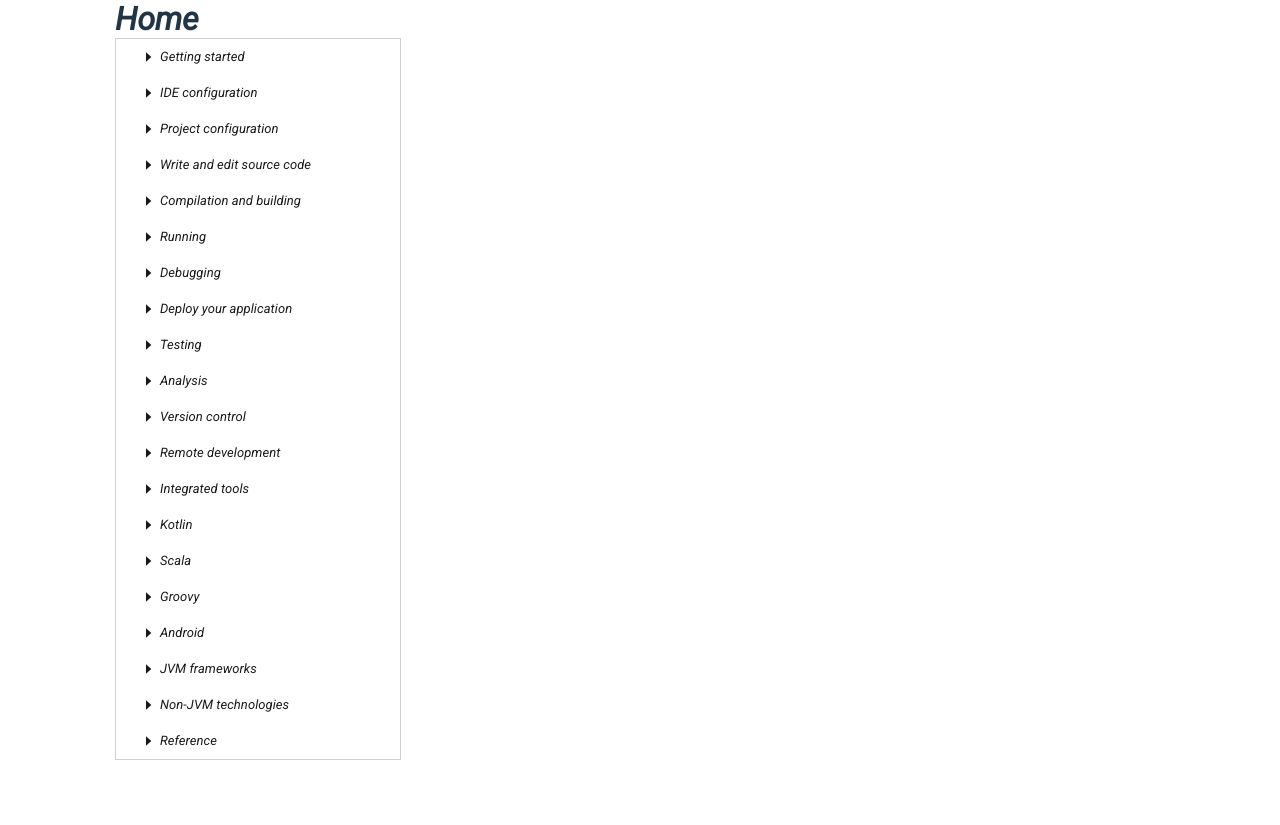
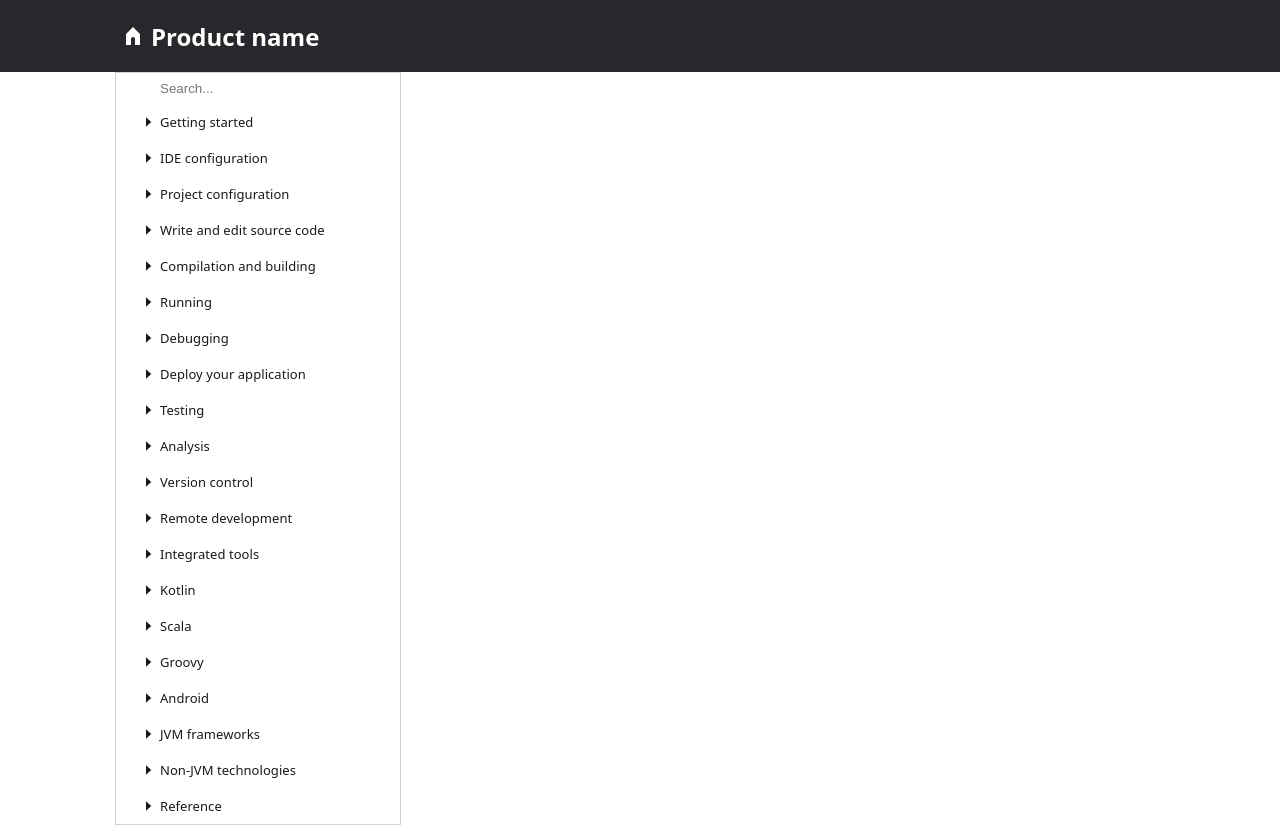
Before and after one commit to yslpn/table-of-contents, a React (Vite) app: page / in a window 1280 px wide. Before the commit the page ends 800 px from the top, so only its background shows below. Built offline with nearby package versions, Linux system fonts and the light colour scheme.

Commit message:
style: move toc to widget

```diff
--- a/src/global.css
+++ b/src/global.css
@@ -1,19 +1,3 @@
-@import url('https://fonts.googleapis.com/css2?family=Roboto:ital@1&display=swap');
-
-:root {
-  font-family: Inter, system-ui, Avenir, Helvetica, Arial, sans-serif;
-  color: rgb(255 255 255 / 87%);
-  color-scheme: light dark;
-  background-color: #242424;
-}
-
-@media (prefers-color-scheme: light) {
-  :root {
-    color: #213547;
-    background-color: #fff;
-  }
-}
-
 *,
 *::before,
 *::after {
@@ -24,5 +8,25 @@
 
 html,
 body {
-  font-family: Roboto, sans-serif;
+  font-family:
+    system-ui,
+    -apple-system,
+    'Segoe UI',
+    Roboto,
+    'Helvetica Neue',
+    'Noto Sans',
+    'Liberation Sans',
+    Arial,
+    sans-serif,
+    'Apple Color Emoji',
+    'Segoe UI Emoji',
+    'Segoe UI Symbol',
+    'Noto Color Emoji';
+  color: #fff;
+  background-color: #19191c;
+
+  @media (prefers-color-scheme: light) {
+    color: #213547;
+    background-color: #fff;
+  }
 }
--- a/src/pages/home/ui/HomePage.tsx
+++ b/src/pages/home/ui/HomePage.tsx
@@ -2,30 +2,21 @@
 import { fetcher } from '../../../shared/api/fetcher';
 import { MainLayout } from '../../../shared/ui/main-layout';
 import { ITOCData } from '../../../shared/types/toc-data';
-import { TableOfContents } from '../../../shared/ui/table-of-contents';
+
+import { Header } from '../../../widgets/header';
+import { Navigation } from '../../../widgets/navigation/ui/Navigation';
 
 export const HomePage = () => {
   const { data } = useSWR<ITOCData>('./toc-data.json', fetcher);
 
   return (
-    <main>
-      <MainLayout>
-        <h1>Home</h1>
-        {data ? (
-          <TableOfContents>
-            {data.topLevelIds.map((topId) => (
-              <TableOfContents.Item
-                key={topId}
-                pageData={data.entities.pages[topId]}
-                entities={data.entities}
-                path={[]}
-              />
-            ))}
-          </TableOfContents>
-        ) : (
-          <div>Loading...</div>
-        )}
-      </MainLayout>
-    </main>
+    <>
+      <Header />
+      <main>
+        <MainLayout>
+          <Navigation data={data} />
+        </MainLayout>
+      </main>
+    </>
   );
 };
--- /dev/null
+++ b/src/widgets/navigation/ui/Navigation.tsx
@@ -0,0 +1,22 @@
+import { TableOfContents } from '../../../shared/ui/table-of-contents';
+import { ITOCData } from '../../../shared/types/toc-data';
+
+interface INavigation {
+  data?: ITOCData;
+}
+
+export const Navigation = ({ data }: INavigation) => {
+  return (
+    <TableOfContents>
+      <TableOfContents.Search />
+      {data?.topLevelIds.map((topId) => (
+        <TableOfContents.Item
+          key={topId}
+          pageData={data.entities.pages[topId]}
+          entities={data.entities}
+          path={[]}
+        />
+      ))}
+    </TableOfContents>
+  );
+};
```
Also changed, not shown: src/shared/ui/table-of-contents/assets/arrow.svg.
